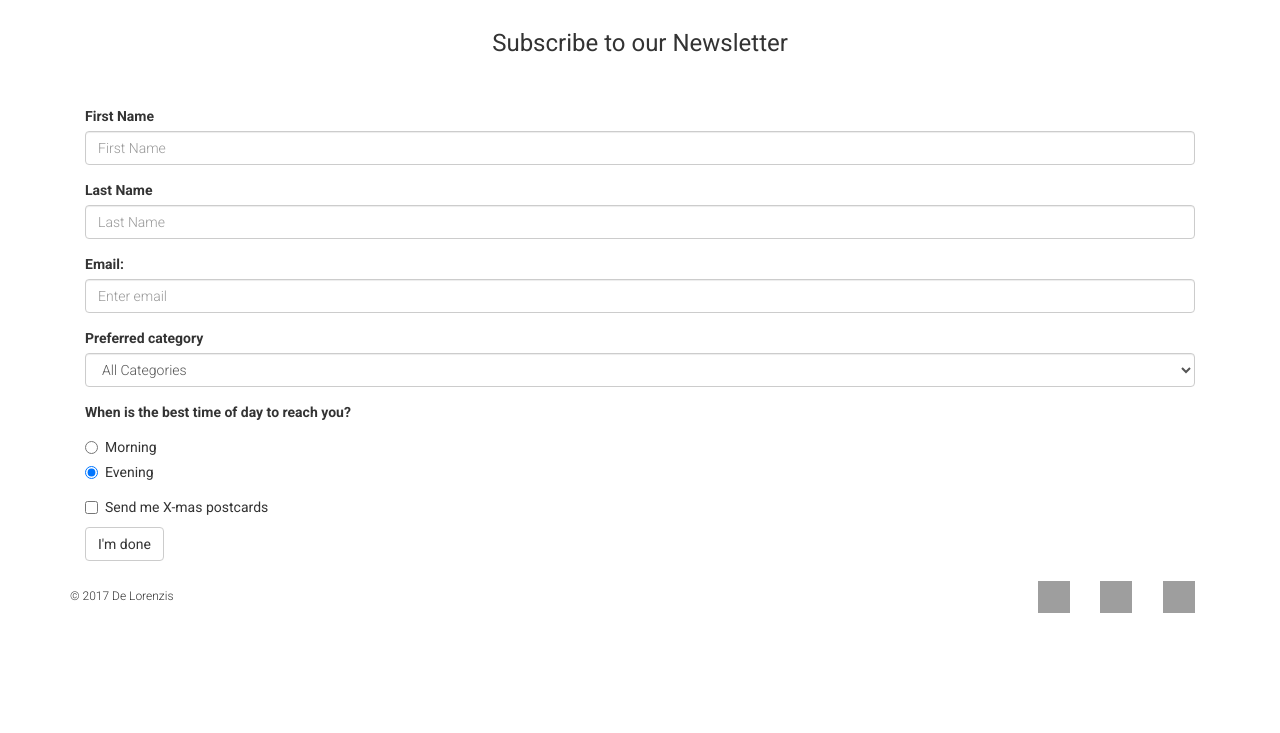
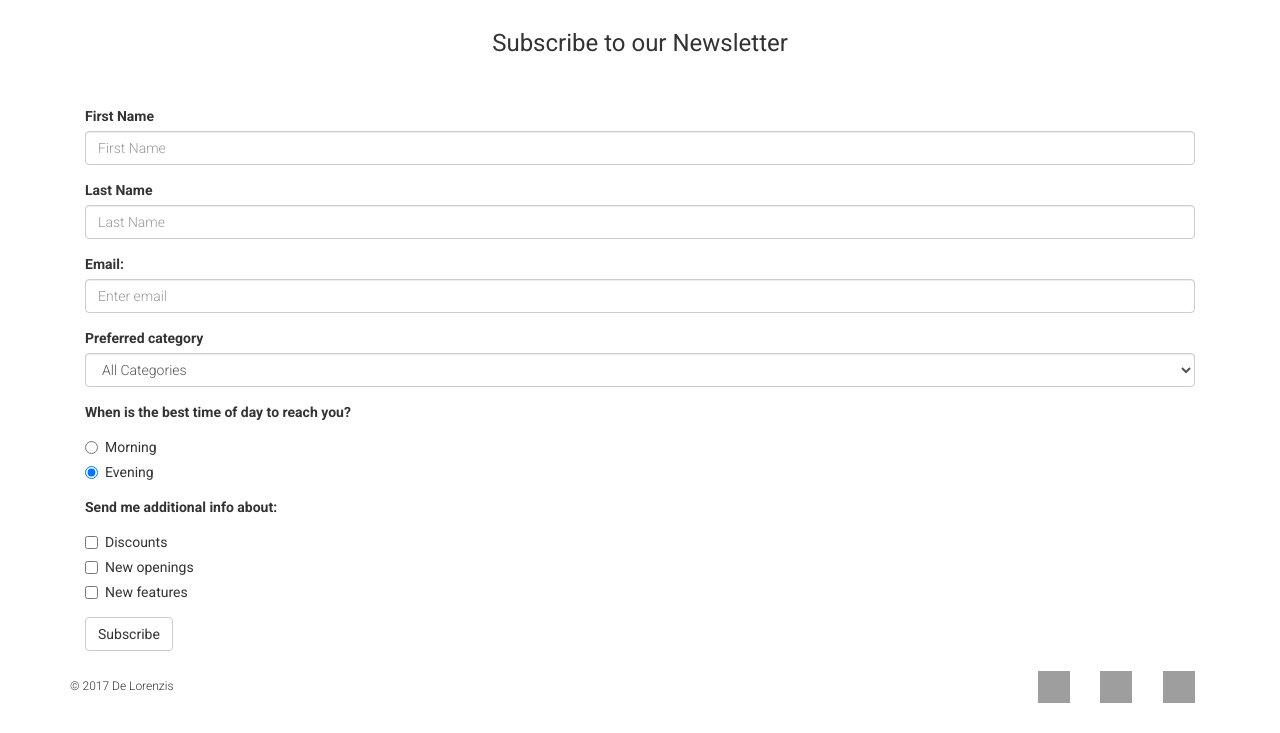
Before and after one commit to deloren89/Bootstrap_website, a plain HTML site: page index2.html in a window 1280 px wide. Shown: the part 580-1313 px from the top of the page. Before the commit the page ends 1223 px from the top, so only its background shows below. Drawn offline with nearby package versions, Linux system fonts and the light colour scheme; grey boxes are pictures that could not be loaded.

Commit message:
Add files via upload
Check boxes updated

```diff
--- a/index2.html
+++ b/index2.html
@@ -111,10 +111,25 @@
 
     <!-- CHECKBOX -->
 
-    <div class="checkbox">
-      <label><input type="checkbox" name="remember"> Send me X-mas postcards</label>
+
+    <div class="form-group">
+        <label for="checkbox">Send me additional info about:</label>
+
+        <div class="checkbox">
+      	<label><input type="checkbox" value="">Discounts</label>
+      	</div>
+      	<div class="checkbox">
+      	<label><input type="checkbox" value="">New openings</label>
+      	</div>
+      	<div class="checkbox">
+      	<label><input type="checkbox" value="">New features</label>
+      	</div>
+
     </div>
-    <button type="submit" class="btn btn-default">I'm done</button>
+
+
+
+    <button type="submit" class="btn btn-default">Subscribe</button>
   </form>
 </div>
 </div>
```
